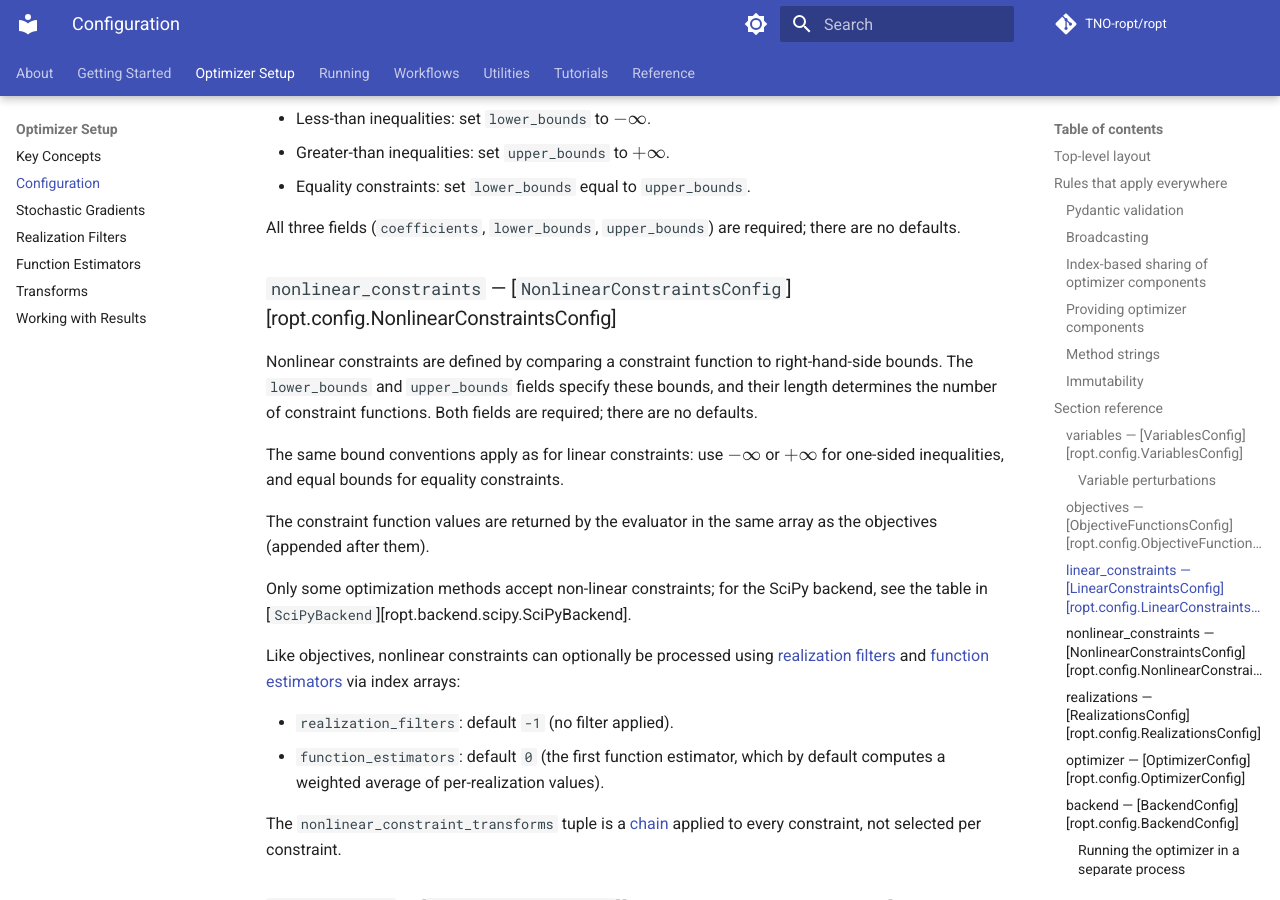
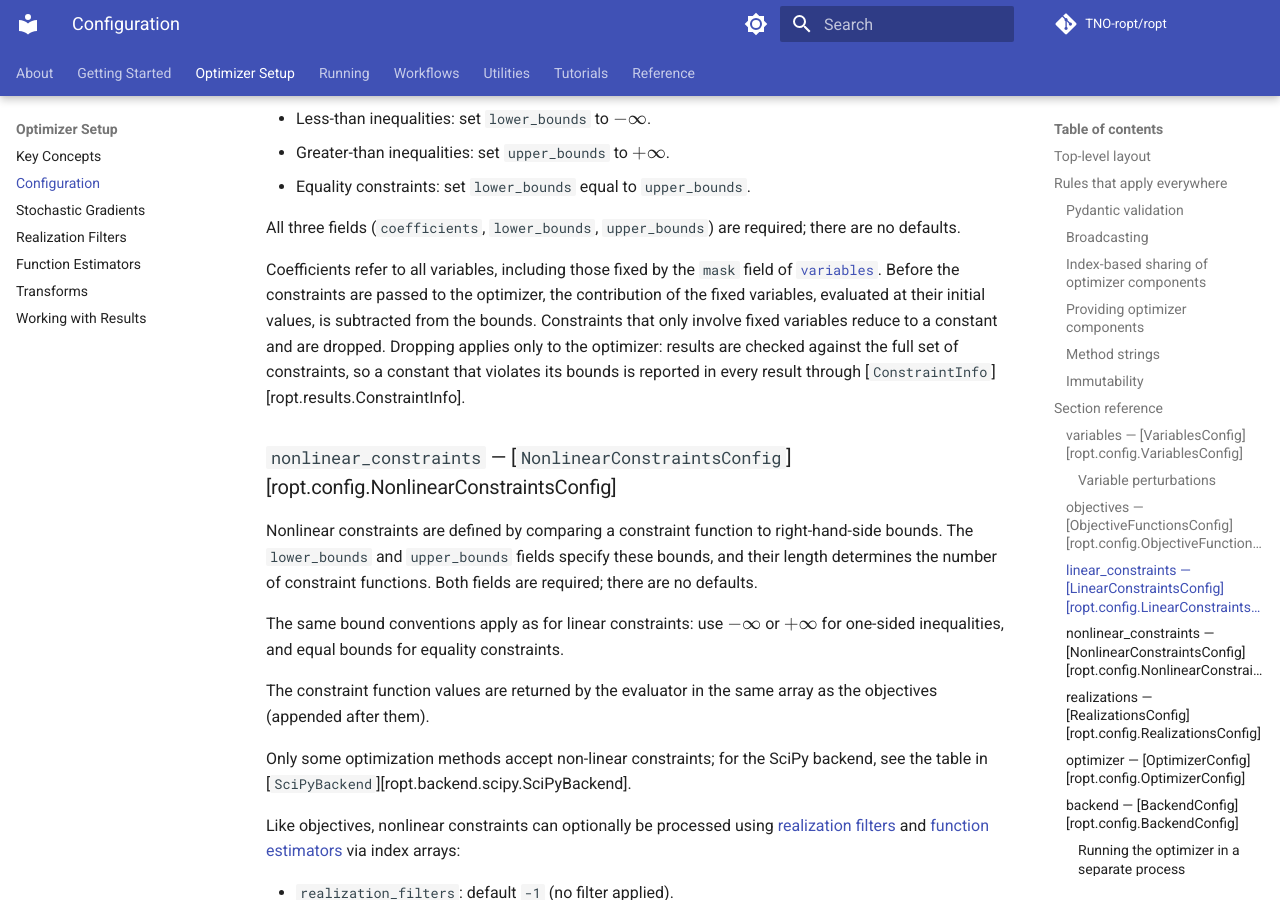
Before and after one commit to TNO-ropt/ropt, an MkDocs documentation site: the page built from docs/optimizer_setup/configuration.md, in a window 1280 px wide and 900 px high, scrolled down 6397 px. Built offline with MkDocs 1.6.1 and Material for MkDocs 9.7.7, drawn with Linux system fonts in a browser that asks for light colours; comment, search, counter and statistics services are not loaded; the version menu is left out.

Commit message:
Fix bug in linear constraints

```diff
--- a/docs/optimizer_setup/configuration.md
+++ b/docs/optimizer_setup/configuration.md
@@ -322,6 +322,15 @@ number of constraints.
 
 All three fields (`coefficients`, `lower_bounds`, `upper_bounds`) are required;
 there are no defaults.
+
+Coefficients refer to all variables, including those fixed by the `mask` field
+of [`variables`](#variables). Before the constraints are passed to the
+optimizer, the contribution of the fixed variables, evaluated at their initial
+values, is subtracted from the bounds. Constraints that only involve fixed
+variables reduce to a constant and are dropped. Dropping applies only to the
+optimizer: results are checked against the full set of constraints, so a
+constant that violates its bounds is reported in every result through
+[`ConstraintInfo`][ropt.results.ConstraintInfo].
 
 ### `nonlinear_constraints` — [`NonlinearConstraintsConfig`][ropt.config.NonlinearConstraintsConfig] { #nonlinear_constraints }
 
```
Also changed, not shown: 2 other files.
